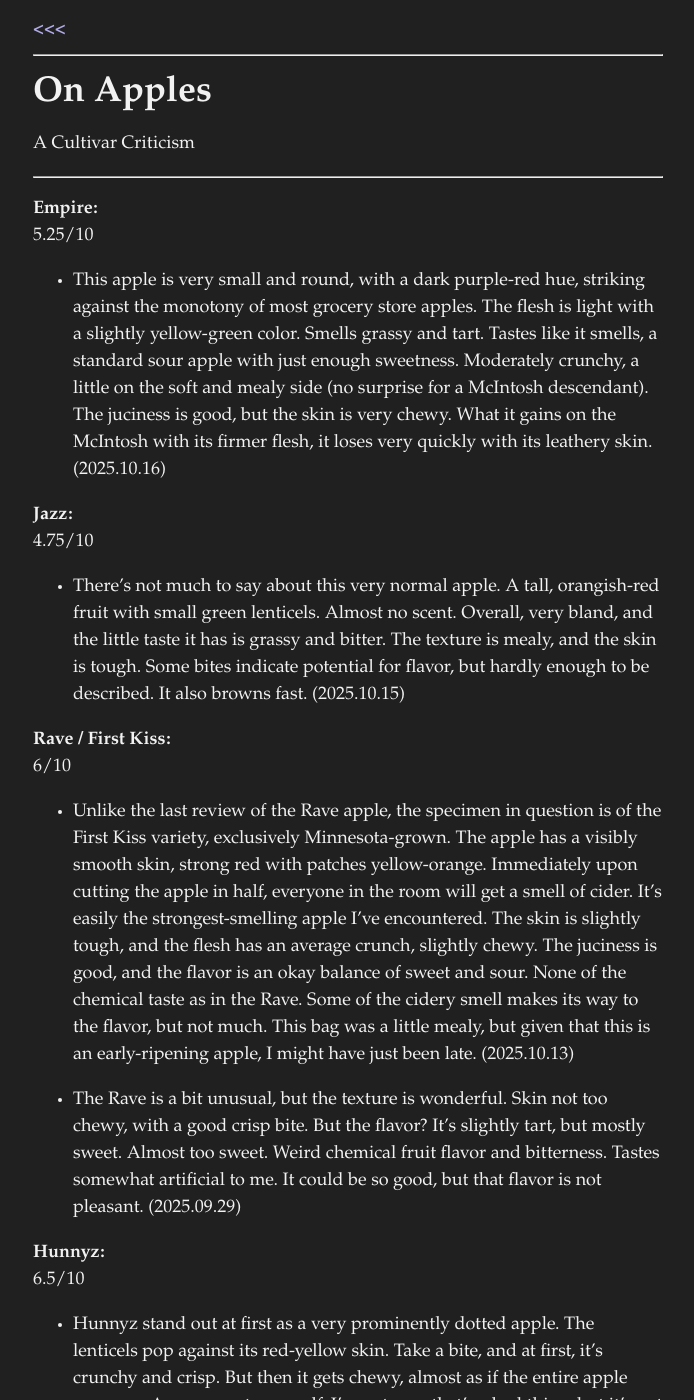
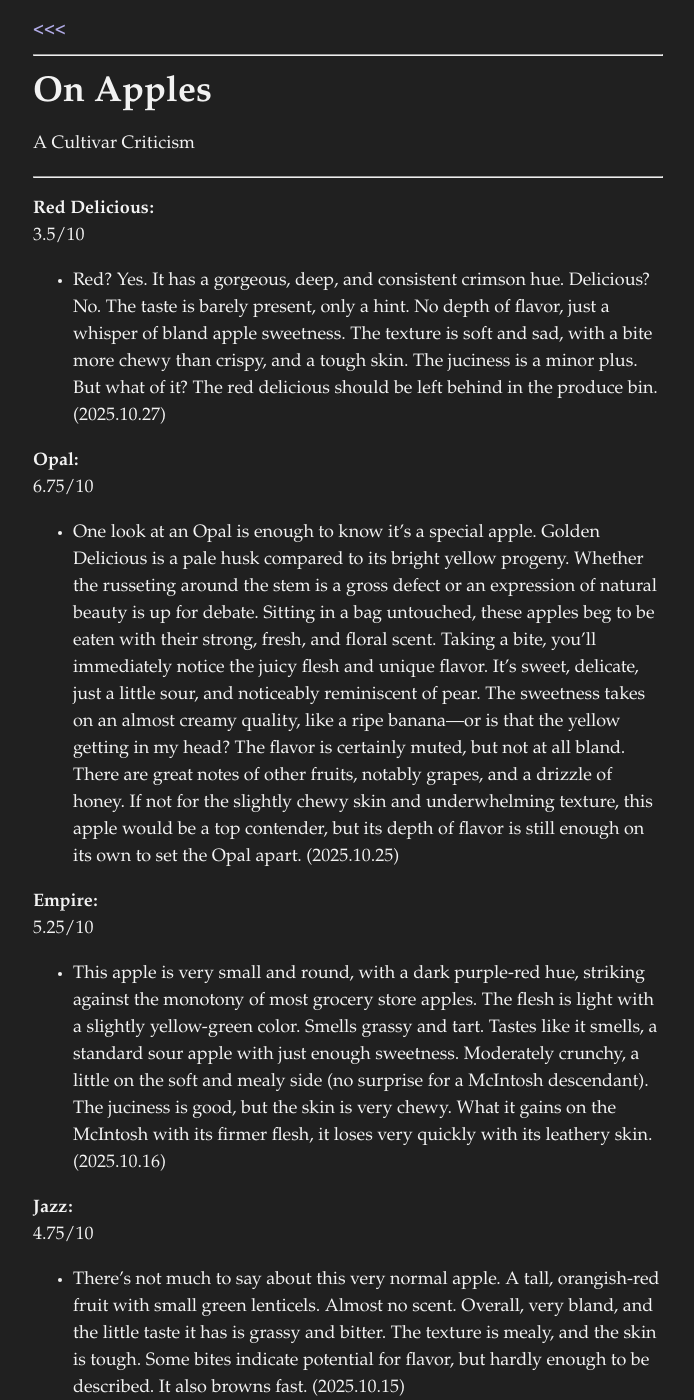
Before and after one commit to ericstmoore/ericstmoore.github.io, a Jekyll site: the page built from thoughts/apples.md, in a window 1280 px wide and 1400 px high. Shown: the whole window, without its empty margins (292-986 px from the left). Built offline with Jekyll 4.4.1, drawn with Linux system fonts in a browser that asks for light colours.

Commit message:
added 2 apples

```diff
--- a/_data/apples.yml
+++ b/_data/apples.yml
@@ -1,3 +1,36 @@
+- name: Red Delicious
+  rating: 3.5
+  latest_review_date: 2025-10-27
+  reviews:
+    - date: 2025-10-27
+      review: |
+        Red? Yes. It has a gorgeous, deep, and consistent crimson hue. Delicious? No.
+        The taste is barely present, only a hint. No depth of flavor,
+        just a whisper of bland apple sweetness. The texture is soft and sad, with
+        a bite more chewy than crispy, and a tough skin. The juciness is
+        a minor plus. But what of it? The red delicious should be
+        left behind in the produce bin.
+
+- name: Opal
+  rating: 6.75
+  latest_review_date: 2025-10-25
+  reviews:
+    - date: 2025-10-25
+      review: |
+        One look at an Opal is enough to know it's a special apple. Golden Delicious
+        is a pale husk compared to its bright yellow progeny. Whether the
+        russeting around the stem is a gross defect or an expression of natural
+        beauty is up for debate. Sitting in a bag untouched, these apples
+        beg to be eaten with their strong, fresh, and floral scent. Taking a bite,
+        you'll immediately notice the juicy flesh and unique flavor. It's sweet,
+        delicate, just a little sour, and noticeably reminiscent of pear. The sweetness
+        takes on an almost creamy quality, like a ripe banana—or is that the yellow
+        getting in my head? The flavor is certainly muted, but not at all bland.
+        There are great notes of other fruits, notably grapes, and a drizzle of honey. If
+        not for the slightly chewy skin and underwhelming texture, this apple would
+        be a top contender, but its depth of flavor is still enough on its
+        own to set the Opal apart.
+
 - name: Empire
   rating: 5.25
   latest_review_date: 2025-10-16
```
